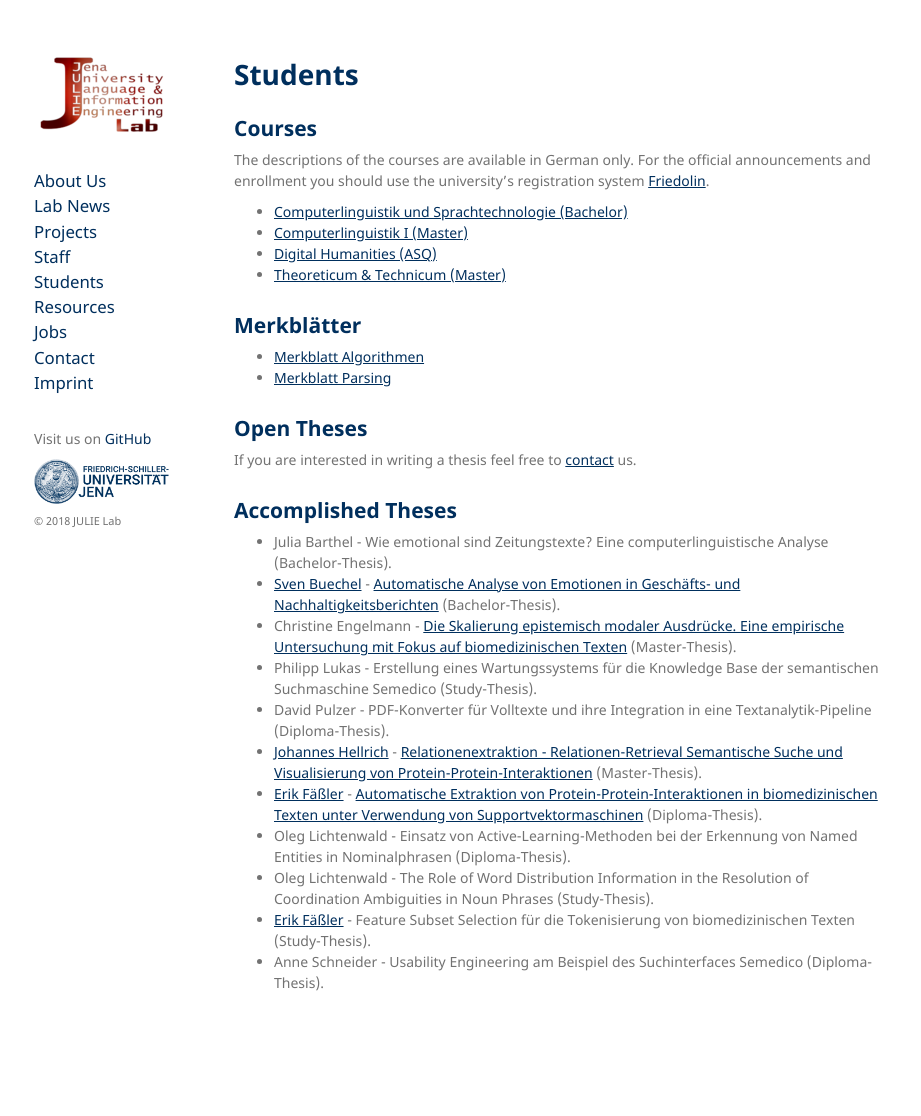
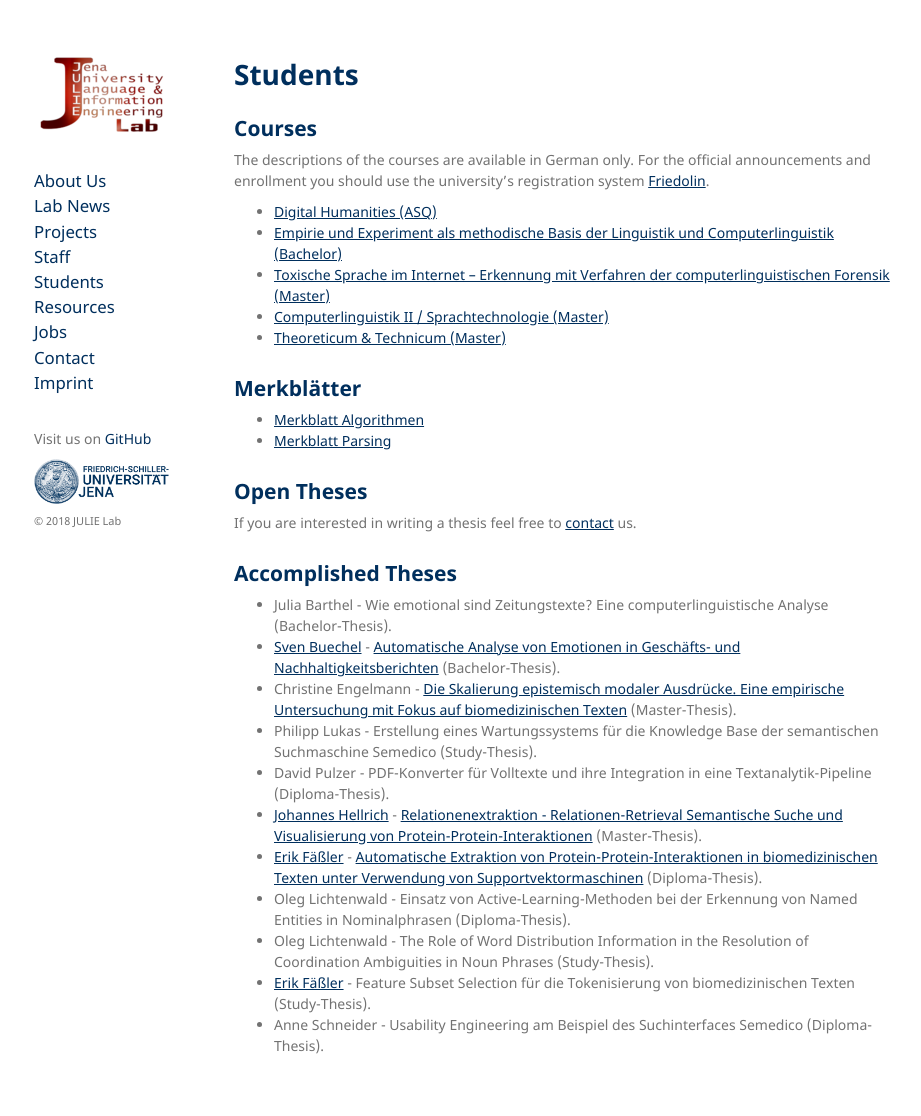
Before and after one commit to JULIELab/JULIELab.github.io, a Jekyll site: the page built from Students.md, in a window 1280 px wide. Shown: the whole page, without its empty margins (176-1097 px from the left). Built offline with Jekyll 4.4.1, drawn with Linux system fonts in a browser that asks for light colours; our own code applies the rules of GitHub Pages for plain Markdown files; before the commit the page ends 1053 px from its top, so only the background shows below that.

Commit message:
Update Students.md

```diff
--- a/Students.md
+++ b/Students.md
@@ -8,11 +8,11 @@
 
 The descriptions of the courses are available in German only. For the official announcements and enrollment you should use the university's registration system [Friedolin](https://friedolin.uni-jena.de/qisserver/rds?state=user&type=0).
 
-* [Computerlinguistik und Sprachtechnologie (Bachelor)](/Courses/Computerlinguistik+Sprachtechnologie.html)
-* [Computerlinguistik I (Master)](/Courses/Computerlinguistik+1.html)
-* [Digital Humanities (ASQ)](/Courses/Digital+Humanities-p-12429.html)
-* [Theoreticum & Technicum (Master)](/Courses/Theoreticum+_+Technicum-p-444.html)
-<!--- * [Computerlinguistik II](/Courses/Computerlinguistik+II-p-7449.html) --->
+* [Digital Humanities (ASQ)](/Courses/Digital+Humanities.html)
+* [Empirie und Experiment als methodische Basis der Linguistik und Computerlinguistik (Bachelor)](/Courses/BA+_+Seminar.html)
+* [Toxische Sprache im Internet – Erkennung mit Verfahren der computerlinguistischen Forensik (Master)](/Courses/MA+_+Seminar.html)
+* [Computerlinguistik II / Sprachtechnologie (Master)](/Courses/Computerlinguistik+2.html)
+* [Theoreticum & Technicum (Master)](/Courses/Theoreticum+_+Technicum.html)
 
 
 ## Merkblätter
```
